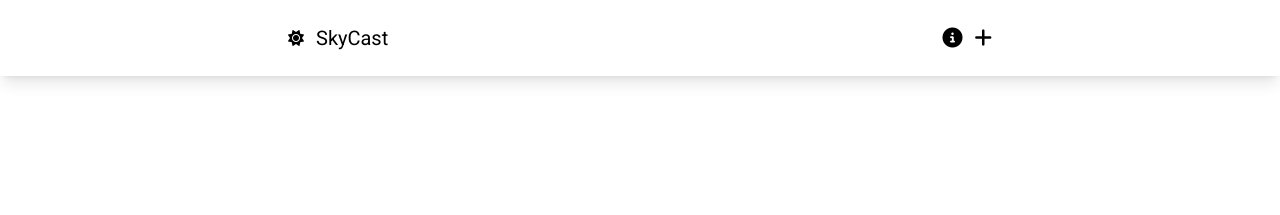
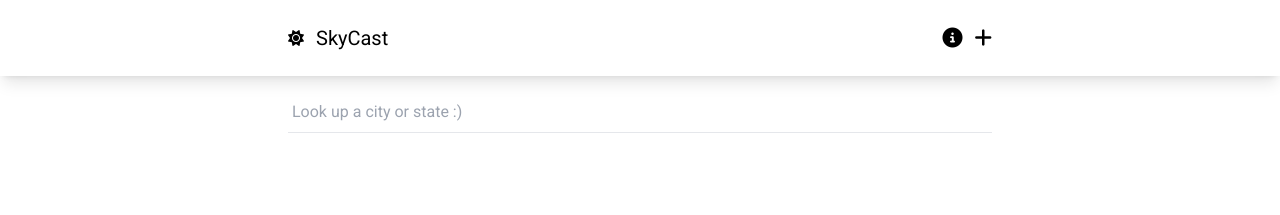
Before and after one commit to thatgirldorian/weather-app-vue, a Vue app: page / in a window 1280 px wide. Shown: the top 215 px of the page. Built offline with nearby package versions, Linux system fonts and the light colour scheme.

Commit message:
Added a search bar

```diff
--- a/src/views/HomeView.vue
+++ b/src/views/HomeView.vue
@@ -1,5 +1,11 @@
 <script setup></script>
 
 <template>
-    <main></main>
+    <main class="container text-black">
+        <div class="pt-4 mb-8 relative">
+            <input type="text" placeholder="Look up a city or state :)"
+            class="py-2 px-1 w-full bg-transparent border-b focus:border-secondary-color focus:outline-none focus:shadow-[0px_1px_0_0_#a8dadc]"
+            >
+        </div>
+    </main>
 </template>
```
